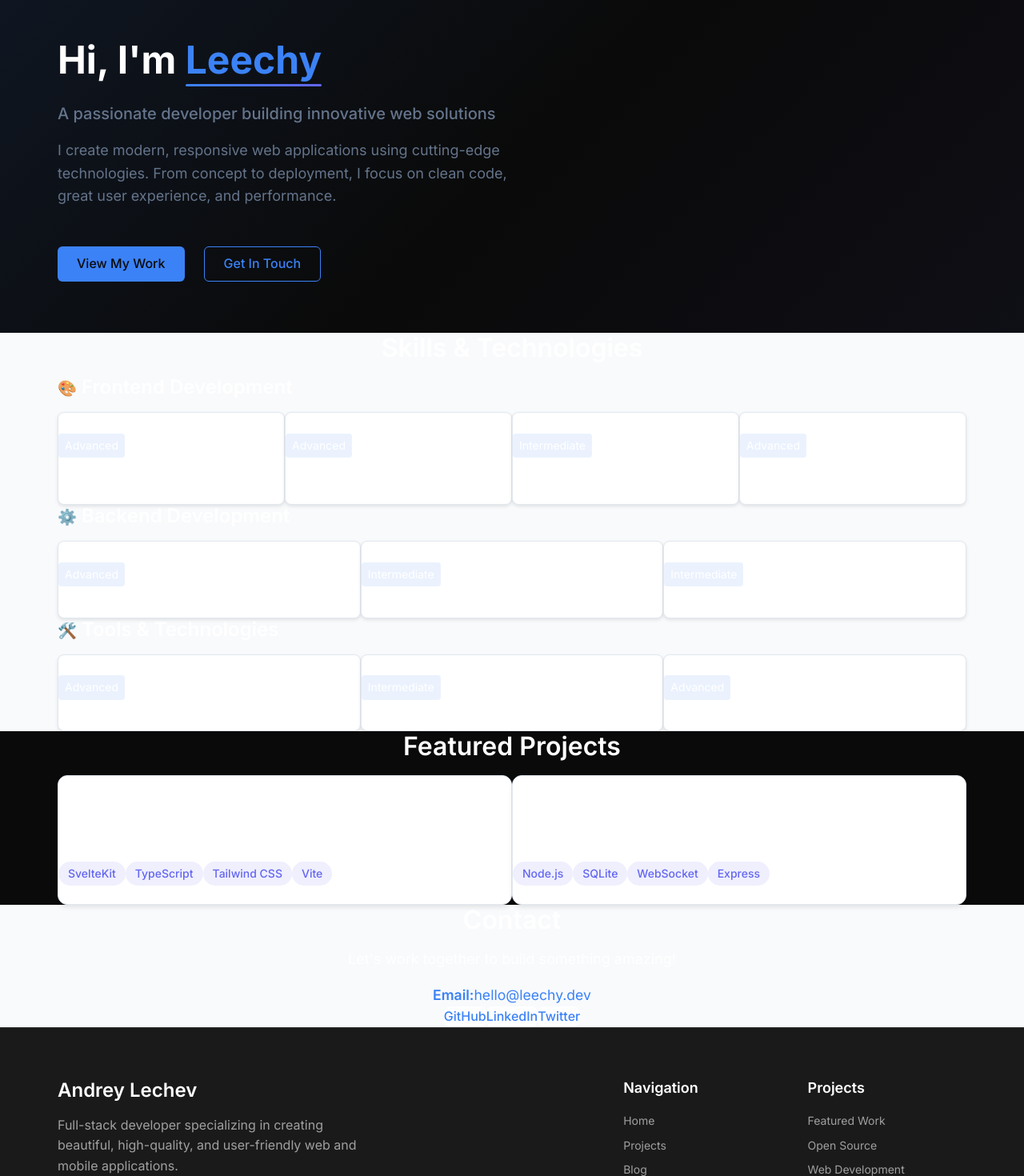
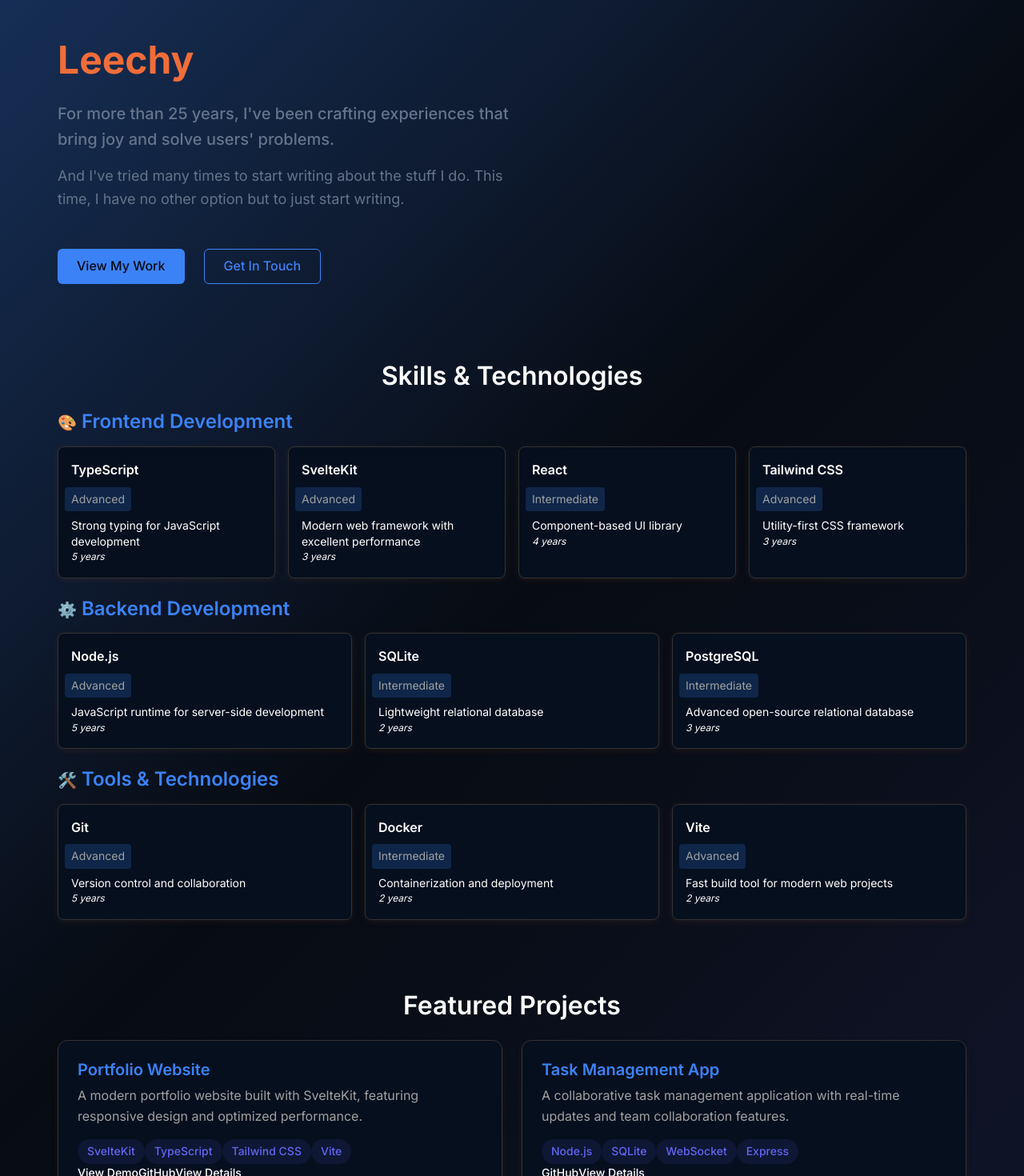
Before and after one commit to leechy/portfolio, a SvelteKit app: page / in a window 1280 px wide. Shown: the part 80-1550 px from the top of the page at 80% size. Built offline with nearby package versions, Linux system fonts and the light colour scheme.

Commit message:
Home page styles update

```diff
--- a/src/app.scss
+++ b/src/app.scss
@@ -8,9 +8,10 @@
 // Color Palette (Dark Theme)
 $color-primary: #3b82f6 !default; // Cyan accent
 $color-primary-soft: #64748b !default; // Soft gray accent
-$color-secondary: #ff6b6b !default; // Coral accent
-$color-bg-primary: #0a0a0a !default; // Deep black background
-$color-bg-secondary: #1a1a1a !default; // Slightly lighter background
+$color-secondary: #f06d39 !default; // Coral accent
+$color-tertiary: #6366f1 !default; // Purple accent
+$color-bg-primary: #070b12 !default; // Deep black background
+$color-bg-secondary: #050f1e !default; // Slightly lighter background
 $color-text-primary: #ffffff !default; // Primary text
 $color-text-secondary: #a0a0a0 !default; // Secondary text
 $color-text-muted: #666666 !default; // Muted text
@@ -20,6 +21,7 @@ $color-border: #333333 !default; // Border color
   --color-primary: #{$color-primary};
   --color-primary-soft: #{$color-primary-soft};
   --color-secondary: #{$color-secondary};
+  --color-tertiary: #{$color-tertiary};
   --color-bg-primary: #{$color-bg-primary};
   --color-bg-secondary: #{$color-bg-secondary};
   --color-text-primary: #{$color-text-primary};
--- a/src/lib/components/Footer.svelte
+++ b/src/lib/components/Footer.svelte
@@ -51,8 +51,8 @@
 					<span class="logo-text">Andrey Lechev</span>
 				</h3>
 				<p class="footer-description">
-					Full-stack developer specializing in creating beautiful, high-quality, and user-friendly
-					web and mobile applications.
+					Full-stack developer who loves building beautiful, high-quality, and user-friendly web and
+					mobile (and desktop?) applications.
 				</p>
 
 				<!-- Social Links -->
--- a/src/routes/+layout.svelte
+++ b/src/routes/+layout.svelte
@@ -28,8 +28,6 @@
 </div>
 
 <style lang="scss">
-	@import '../app.scss';
-
 	.app {
 		display: flex;
 		flex-direction: column;
@@ -53,7 +51,7 @@
 	}
 
 	.footer {
-		border-top: 1px solid $color-border;
-		background-color: $color-bg-secondary;
+		border-top: 1px solid var(--color-border);
+		background-color: var(--color-bg-secondary);
 	}
 </style>
--- a/src/routes/+page.svelte
+++ b/src/routes/+page.svelte
@@ -31,12 +31,21 @@
 		<div class="container">
 			<div class="hero-content" class:animate={mounted}>
 				<h1 class="hero-title">
-					Hi, I'm <span class="name-highlight">Leechy</span>
+					<span class="name-highlight">Leechy</span>
+
+					<!--
+          will update the shape of your buttons for free.
+          can create for you a cohesive design system.
+          creates a mobile MVP in record time.
+          -->
 				</h1>
-				<p class="hero-subtitle">A passionate developer building innovative web solutions</p>
+				<p class="hero-subtitle">
+					For more than 25 years, I've been crafting experiences that bring joy and solve users'
+					problems.
+				</p>
 				<p class="hero-description">
-					I create modern, responsive web applications using cutting-edge technologies. From concept
-					to deployment, I focus on clean code, great user experience, and performance.
+					And I've tried many times to start writing about the stuff I do. This time, I have no
+					other option but to just start writing.
 				</p>
 				<div class="hero-actions">
 					<a href="/projects" class="btn btn-primary">View My Work</a>
@@ -168,68 +177,21 @@
 			{/if}
 		</div>
 	</section>
-
-	<!-- Contact Section -->
-	<section class="contact-section" data-testid="contact-section">
-		<div class="container">
-			<h2>Contact</h2>
-			<div class="contact-content">
-				<div class="contact-info" data-testid="contact-info">
-					<p>Let's work together to build something amazing!</p>
-					<div class="contact-methods">
-						<a href="mailto:hello@leechy.dev" class="contact-method">
-							<span class="method-label">Email:</span>
-							<span class="method-value">hello@leechy.dev</span>
-						</a>
-					</div>
-				</div>
-				<div class="social-links" data-testid="social-links">
-					<a
-						href="https://github.com/leechy"
-						class="social-link"
-						data-testid="social-link-github"
-						target="_blank"
-						rel="noopener noreferrer"
-					>
-						GitHub
-					</a>
-					<a
-						href="https://linkedin.com/in/leechy"
-						class="social-link"
-						data-testid="social-link-linkedin"
-						target="_blank"
-						rel="noopener noreferrer"
-					>
-						LinkedIn
-					</a>
-					<a
-						href="https://twitter.com/leechy"
-						class="social-link"
-						data-testid="social-link-twitter"
-						target="_blank"
-						rel="noopener noreferrer"
-					>
-						Twitter
-					</a>
-				</div>
-			</div>
-		</div>
-	</section>
 </div>
 
 <style>
 	.homepage {
 		min-height: 80vh;
+		background: linear-gradient(
+			135deg,
+			color-mix(in srgb, var(--color-primary), transparent 70%) 0%,
+			transparent 50%,
+			color-mix(in srgb, var(--color-tertiary), transparent 90%) 100%
+		);
 	}
 
 	.hero {
-		padding: 4rem 0;
-		background: linear-gradient(
-			135deg,
-			rgba(59, 130, 246, 0.1) 0%,
-			transparent 50%,
-			rgba(99, 102, 241, 0.05) 100%
-		);
+		padding: var(--spacing-3xl) 0;
 	}
 
 	.hero-content {
@@ -252,31 +214,20 @@
 	}
 
 	.name-highlight {
-		color: #3b82f6;
+		color: var(--color-secondary);
 		position: relative;
-	}
-
-	.name-highlight::after {
-		content: '';
-		position: absolute;
-		bottom: -4px;
-		left: 0;
-		width: 100%;
-		height: 3px;
-		background: linear-gradient(90deg, #3b82f6, #6366f1);
-		border-radius: 2px;
 	}
 
 	.hero-subtitle {
 		font-size: 1.25rem;
-		color: #64748b;
+		color: var(--color-primary-soft);
 		margin-bottom: 1rem;
 		font-weight: 500;
 	}
 
 	.hero-description {
 		font-size: 1.125rem;
-		color: #64748b;
+		color: var(--color-primary-soft);
 		line-height: 1.6;
 		margin-bottom: 3rem;
 	}
@@ -289,99 +240,99 @@
 
 	/* Skills Section */
 	.skills-section {
-		padding: $spacing-xl 0;
-		background: #f8fafc;
+		padding: var(--spacing-xl) 0;
 	}
 
 	.skills-section h2 {
 		text-align: center;
-		margin-bottom: $spacing-lg;
-		color: $color-text-primary;
+		margin-bottom: var(--spacing-lg);
+		color: var(--color-text-primary);
 		font-size: 2rem;
 	}
 
 	.skill-category {
-		margin-bottom: $spacing-lg;
+		margin-bottom: var(--spacing-lg);
 	}
 
 	.skill-category h3 {
-		color: $color-primary;
+		color: var(--color-primary);
 		font-size: 1.5rem;
-		margin-bottom: $spacing-md;
+		margin-bottom: var(--spacing-md);
 	}
 
 	.skills-grid {
 		display: grid;
 		grid-template-columns: repeat(auto-fit, minmax(200px, 1fr));
-		gap: $spacing-md;
-		margin-bottom: $spacing-lg;
+		gap: var(--spacing-md);
+		margin-bottom: var(--spacing-lg);
 	}
 
 	.skill-card {
-		background: white;
-		padding: $spacing-md;
+		background: var(--color-bg-secondary);
+		padding: var(--spacing-md);
 		border-radius: 8px;
-		border: 1px solid #e2e8f0;
-		box-shadow: 0 2px 4px rgba(0, 0, 0, 0.1);
+		border: 1px solid var(--color-border);
+		box-shadow: 0 2px 8px color-mix(in srgb, var(--color-secondary), transparent 90%);
 		transition:
-			transform 0.2s ease,
-			box-shadow 0.2s ease;
+			transform 0.4s ease,
+			box-shadow 0.8s ease;
 	}
 
 	.skill-card:hover {
-		transform: translateY(-2px);
-		box-shadow: 0 4px 12px rgba(0, 0, 0, 0.15);
+		transform: translateY(-8px);
+		box-shadow: 0 2px 16px color-mix(in srgb, var(--color-secondary), transparent 60%);
 	}
 
 	.skill-name {
 		font-weight: 600;
-		color: $color-text-primary;
-		margin-bottom: $spacing-sm;
+		color: var(--color-text-primary);
+		margin-bottom: var(--spacing-sm);
 	}
 
 	.skill-proficiency {
 		font-size: 0.875rem;
-		color: $color-text-secondary;
-		background: rgba(59, 130, 246, 0.1);
-		padding: 0.25rem 0.5rem;
+		color: var(--color-text-secondary);
+		background: color-mix(in srgb, var(--color-primary), transparent 80%);
+		padding: var(--spacing-xs) var(--spacing-sm);
 		border-radius: 4px;
 		display: inline-block;
+		margin: 0 0.5rem var(--spacing-sm) calc(var(--spacing-sm) * -1);
 	}
 
 	/* Featured Projects Section */
 	.featured-projects {
-		padding: $spacing-xl 0;
+		padding: var(--spacing-xl) 0;
 	}
 
 	.featured-projects h2 {
 		text-align: center;
-		margin-bottom: $spacing-lg;
-		color: $color-text-primary;
+		margin-bottom: var(--spacing-lg);
+		color: var(--color-text-primary);
 		font-size: 2rem;
 	}
 
 	.projects-grid {
 		display: grid;
 		grid-template-columns: repeat(auto-fit, minmax(350px, 1fr));
-		gap: $spacing-lg;
+		gap: var(--spacing-lg);
 	}
 
 	.project-card {
-		background: white;
+		background: var(--color-bg-secondary);
 		border-radius: 12px;
-		border: 1px solid #e2e8f0;
-		box-shadow: 0 4px 6px -1px rgba(0, 0, 0, 0.1);
+		border: 1px solid var(--color-border);
+		box-shadow: 0 4px 8px -1px color-mix(in srgb, var(--color-secondary), transparent 90%);
 		transition: all 0.3s ease;
 		overflow: hidden;
 	}
 
 	.project-card:hover {
 		transform: translateY(-4px);
-		box-shadow: 0 10px 25px -3px rgba(0, 0, 0, 0.1);
+		box-shadow: 0 2px 16px color-mix(in srgb, var(--color-secondary), transparent 60%);
 	}
 
 	.project-card-content {
-		padding: $spacing-lg;
+		padding: var(--spacing-lg);
 		cursor: pointer;
 		height: 100%;
 		display: flex;
@@ -389,21 +340,21 @@
 	}
 
 	.project-card-content:focus {
-		outline: 2px solid $color-primary;
+		outline: 2px solid var(--color-primary);
 		outline-offset: 2px;
 	}
 
 	.project-title {
-		color: $color-primary;
+		color: var(--color-primary);
 		font-size: 1.25rem;
-		margin-bottom: $spacing-sm;
+		margin-bottom: var(--spacing-sm);
 		font-weight: 600;
 	}
 
 	.project-description {
-		color: $color-text-secondary;
+		color: var(--color-text-secondary);
 		line-height: 1.6;
-		margin-bottom: $spacing-md;
+		margin-bottom: var(--spacing-md);
 	}
 
 	.project-technologies {
```
